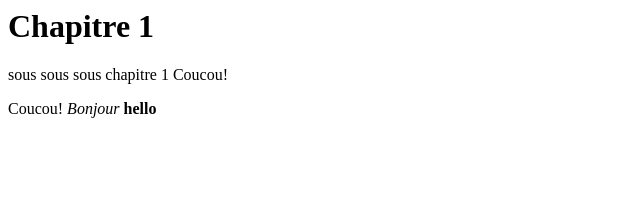
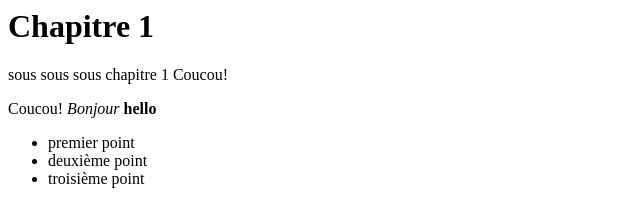
Before and after one commit to annyaaa/annyaaa.github.io, a plain HTML site: page index.html in a window 1280 px wide. Shown: the whole page, without its empty margins (0-640 px from the left). Drawn offline with Linux system fonts and the light colour scheme.

Commit message:
Update index.html

```diff
--- a/index.html
+++ b/index.html
@@ -7,4 +7,14 @@
    Coucou! </p>  Coucou!
     <em> Bonjour </em>
     <b> hello </b>
+    <ul>
+      <li>
+        premier point
+      </li>
+      <li>
+        deuxième point
+      </li>
+      <li>
+        troisième point
+      </li>
   </body></html>
```
